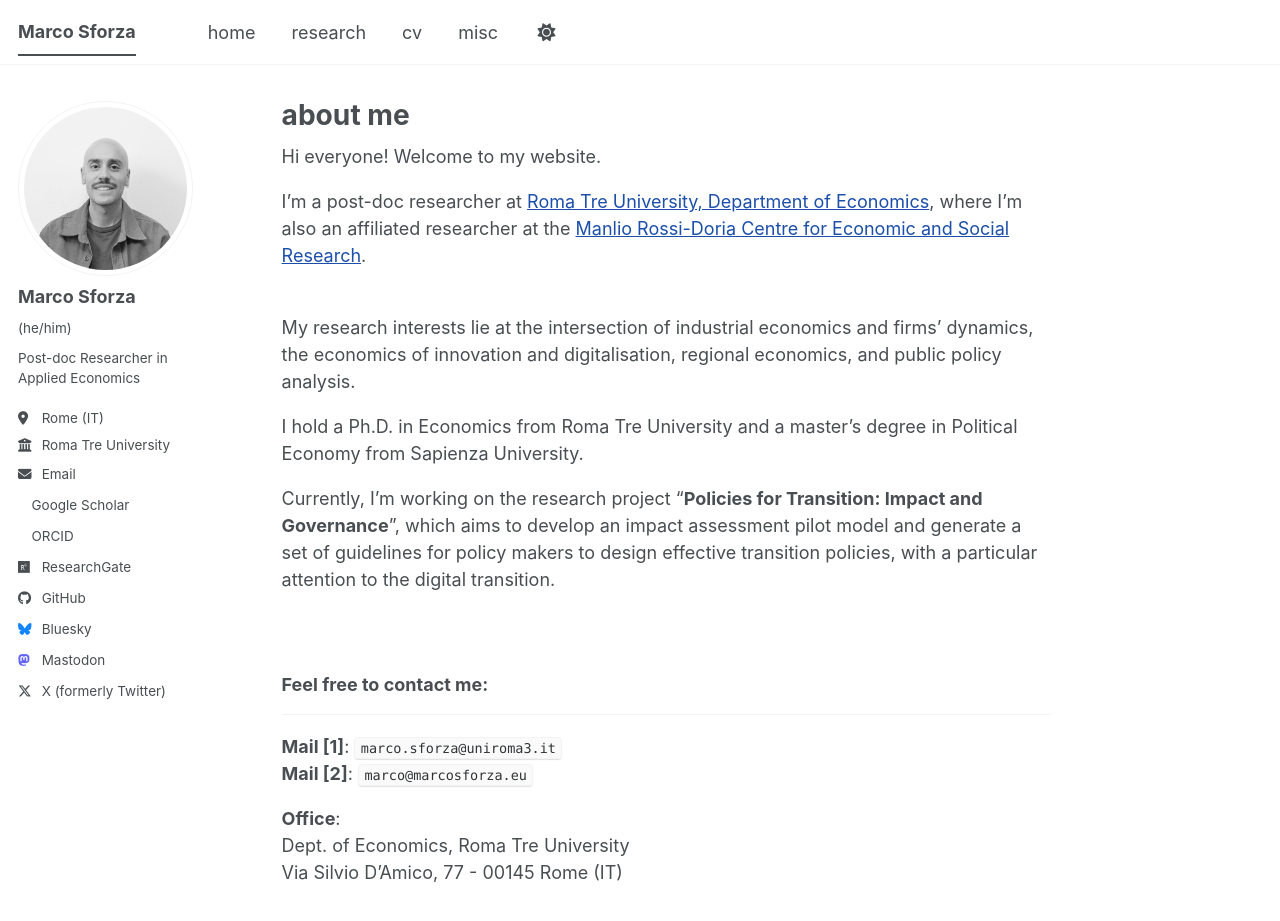
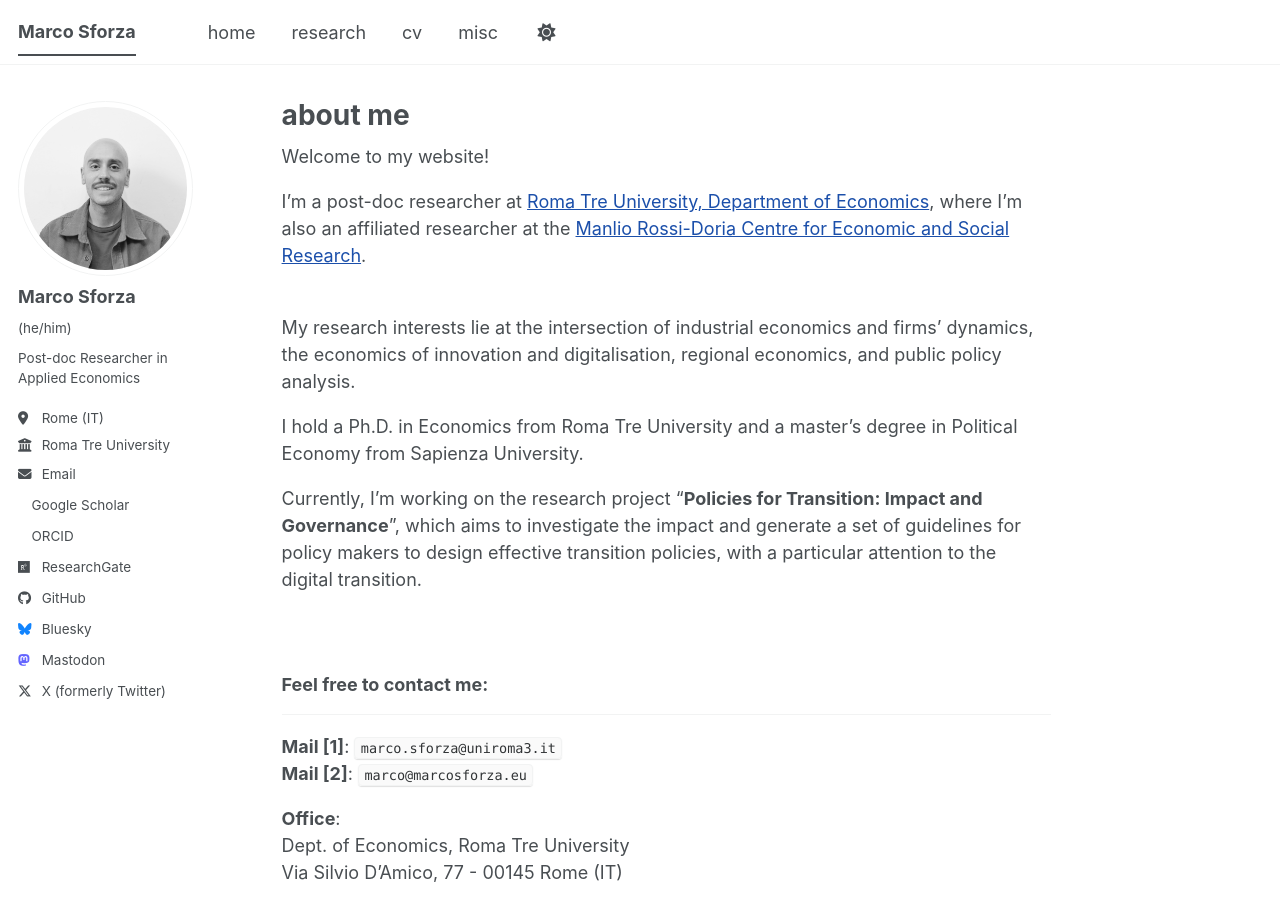
Before and after one commit to marcosforza/marcosforza.github.io, a Jekyll site: the page built from _pages/about.md, in a window 1280 px wide and 985 px high. Shown: the top 921 px of the window. Built offline with Jekyll 4.4.1, drawn with Linux system fonts in a browser that asks for light colours; a style sheet for code colours, icons or effects is not loaded.

Commit message:
Revise welcome message and project description
Updated the introduction and clarified the focus of the research project.

```diff
--- a/_pages/about.md
+++ b/_pages/about.md
@@ -7,7 +7,7 @@ redirect_from:
   - /about.html
 ---
 
-Hi everyone! Welcome to my website.
+Welcome to my website!
 
 I'm a post-doc researcher at [Roma Tre University, Department of Economics](https://economia.uniroma3.it/en/), where I'm also an affiliated researcher at the [Manlio Rossi-Doria Centre for Economic and Social Research](https://centrorossidoria.uniroma3.it/en/).
 
@@ -16,7 +16,7 @@ My research interests lie at the intersection of industrial economics and firms'
 
 I hold a Ph.D. in Economics from Roma Tre University and a master's degree in Political Economy from Sapienza University.
 
-Currently, I'm working on the research project "<b>Policies for Transition: Impact and Governance</b>", which aims to develop an impact assessment pilot model and generate a set of guidelines for policy makers to design effective transition policies, with a particular attention to the digital transition.
+Currently, I'm working on the research project "<b>Policies for Transition: Impact and Governance</b>", which aims to investigate the impact and generate a set of guidelines for policy makers to design effective transition policies, with a particular attention to the digital transition.
 
 <br>
 
```
